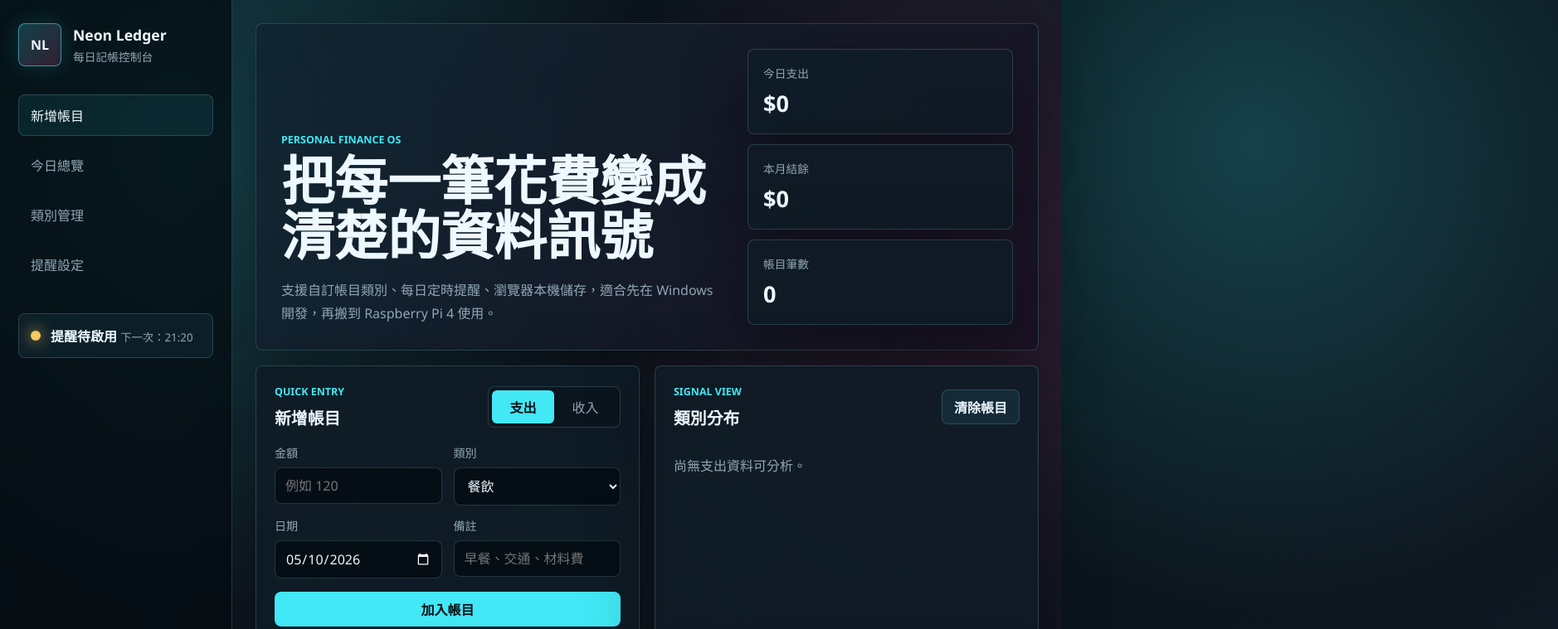
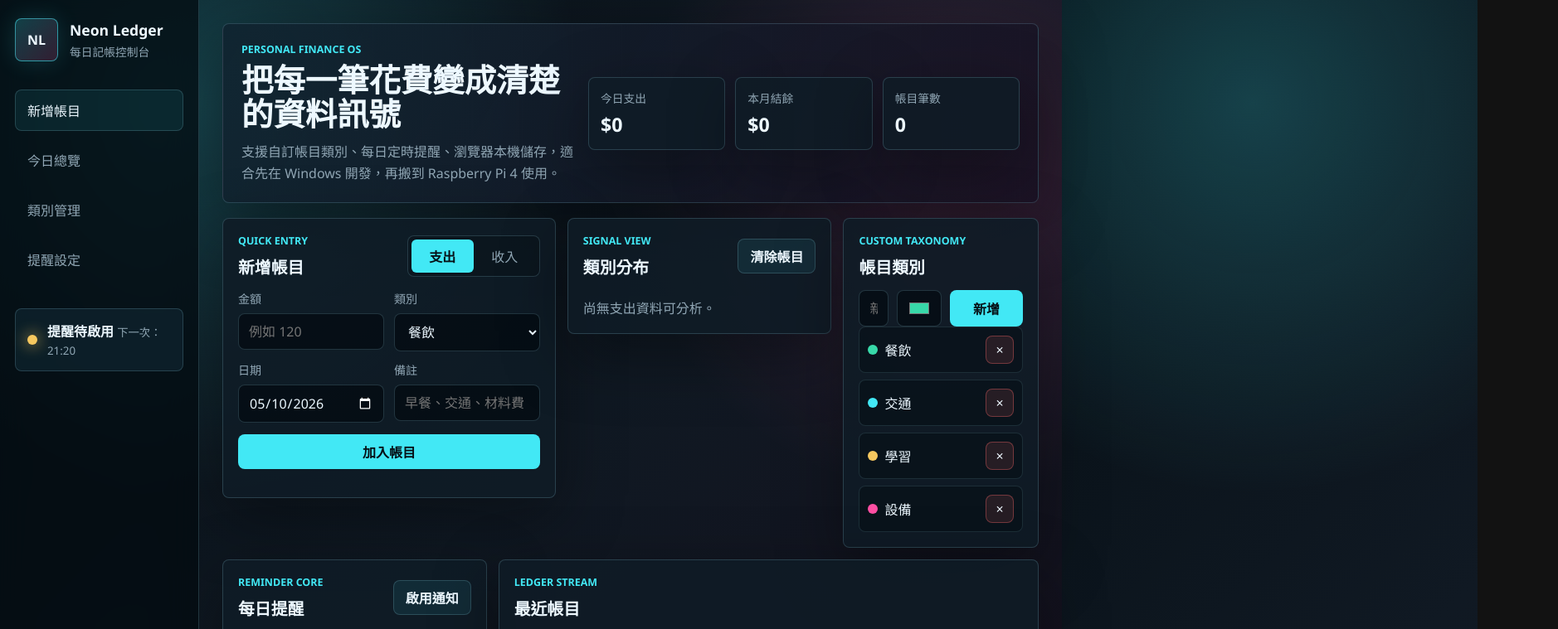
Before and after one commit to Jyunyoulee/Ledger, a plain HTML site: page index.html in a window 1280 px wide. Shown: the top 759 px of the page at 83% size, 1878 px wide, since content can reach past the window. Drawn offline with Linux system fonts and the light colour scheme.

Commit message:
Make layout wider

```diff
--- a/styles.css
+++ b/styles.css
@@ -42,7 +42,7 @@ button {
 
 .app-shell {
   display: grid;
-  grid-template-columns: 280px 1fr;
+  grid-template-columns: 240px 1fr;
   min-height: 100vh;
   min-height: 100dvh;
 }
@@ -51,7 +51,7 @@ button {
   position: sticky;
   top: 0;
   height: 100vh;
-  padding: 28px 22px;
+  padding: 22px 18px;
   background: rgba(4, 11, 17, 0.74);
   border-right: 1px solid var(--line);
   backdrop-filter: blur(18px);
@@ -147,15 +147,18 @@ button {
 
 .workspace {
   padding: max(28px, env(safe-area-inset-top)) max(28px, env(safe-area-inset-right)) max(28px, env(safe-area-inset-bottom)) max(28px, env(safe-area-inset-left));
+  max-width: 1720px;
+  width: 100%;
+  margin: 0 auto;
 }
 
 .hero-band {
   display: grid;
-  grid-template-columns: minmax(0, 1.3fr) minmax(320px, 0.7fr);
-  gap: 22px;
-  align-items: end;
-  min-height: 260px;
-  padding: 30px;
+  grid-template-columns: minmax(0, 1fr) minmax(520px, 0.85fr);
+  gap: 18px;
+  align-items: center;
+  min-height: 178px;
+  padding: 22px;
   border: 1px solid var(--line);
   border-radius: 8px;
   background:
@@ -174,18 +177,19 @@ button {
 
 .hero-band h2 {
   max-width: 760px;
-  font-size: clamp(2rem, 5vw, 4.4rem);
-  line-height: 1.04;
+  font-size: clamp(1.8rem, 3vw, 3.1rem);
+  line-height: 1.08;
 }
 
 .hero-copy {
   max-width: 720px;
-  margin: 18px 0 0;
-  line-height: 1.75;
+  margin: 12px 0 0;
+  line-height: 1.6;
 }
 
 .metric-grid {
   display: grid;
+  grid-template-columns: repeat(3, minmax(0, 1fr));
   gap: 12px;
 }
 
@@ -198,7 +202,7 @@ button {
 }
 
 .metric-tile {
-  padding: 18px;
+  padding: 14px;
 }
 
 .metric-tile span {
@@ -209,23 +213,40 @@ button {
 
 .metric-tile strong {
   display: block;
-  margin-top: 8px;
-  font-size: 1.7rem;
+  margin-top: 6px;
+  font-size: 1.45rem;
 }
 
 .content-grid {
   display: grid;
-  grid-template-columns: minmax(340px, 1fr) minmax(340px, 1fr);
-  gap: 18px;
+  grid-template-columns: repeat(12, minmax(0, 1fr));
+  align-items: start;
+  gap: 14px;
   margin-top: 18px;
 }
 
 .panel {
-  padding: 22px;
+  padding: 18px;
+}
+
+.record-panel {
+  grid-column: span 5;
+}
+
+.summary-panel {
+  grid-column: span 4;
+}
+
+.category-panel {
+  grid-column: span 3;
+}
+
+.reminder-panel {
+  grid-column: span 4;
 }
 
 .ledger-panel {
-  grid-column: 1 / -1;
+  grid-column: span 8;
 }
 
 .panel-heading {
@@ -233,7 +254,7 @@ button {
   align-items: center;
   justify-content: space-between;
   gap: 14px;
-  margin-bottom: 18px;
+  margin-bottom: 14px;
 }
 
 .panel h3 {
@@ -271,7 +292,7 @@ button {
 .form-grid {
   display: grid;
   grid-template-columns: repeat(2, minmax(0, 1fr));
-  gap: 14px;
+  gap: 12px;
 }
 
 label span {
@@ -313,7 +334,7 @@ select:focus {
 
 .primary-action {
   width: 100%;
-  margin-top: 16px;
+  margin-top: 14px;
 }
 
 .ghost-action,
@@ -342,7 +363,7 @@ select:focus {
 .reminder-list,
 .record-list {
   display: grid;
-  gap: 10px;
+  gap: 8px;
 }
 
 .bar-row,
@@ -351,7 +372,7 @@ select:focus {
 .record-item {
   display: grid;
   gap: 8px;
-  padding: 12px;
+  padding: 10px;
   border: 1px solid rgba(160, 232, 255, 0.12);
   border-radius: 8px;
   background: rgba(2, 9, 14, 0.38);
@@ -417,8 +438,8 @@ select:focus {
 }
 
 .hint {
-  margin: 14px 0 0;
-  line-height: 1.6;
+  margin: 10px 0 0;
+  line-height: 1.5;
 }
 
 .toast {
@@ -456,6 +477,14 @@ select:focus {
   .hero-band,
   .content-grid {
     grid-template-columns: 1fr;
+  }
+
+  .record-panel,
+  .summary-panel,
+  .category-panel,
+  .reminder-panel,
+  .ledger-panel {
+    grid-column: auto;
   }
 }
 
```
